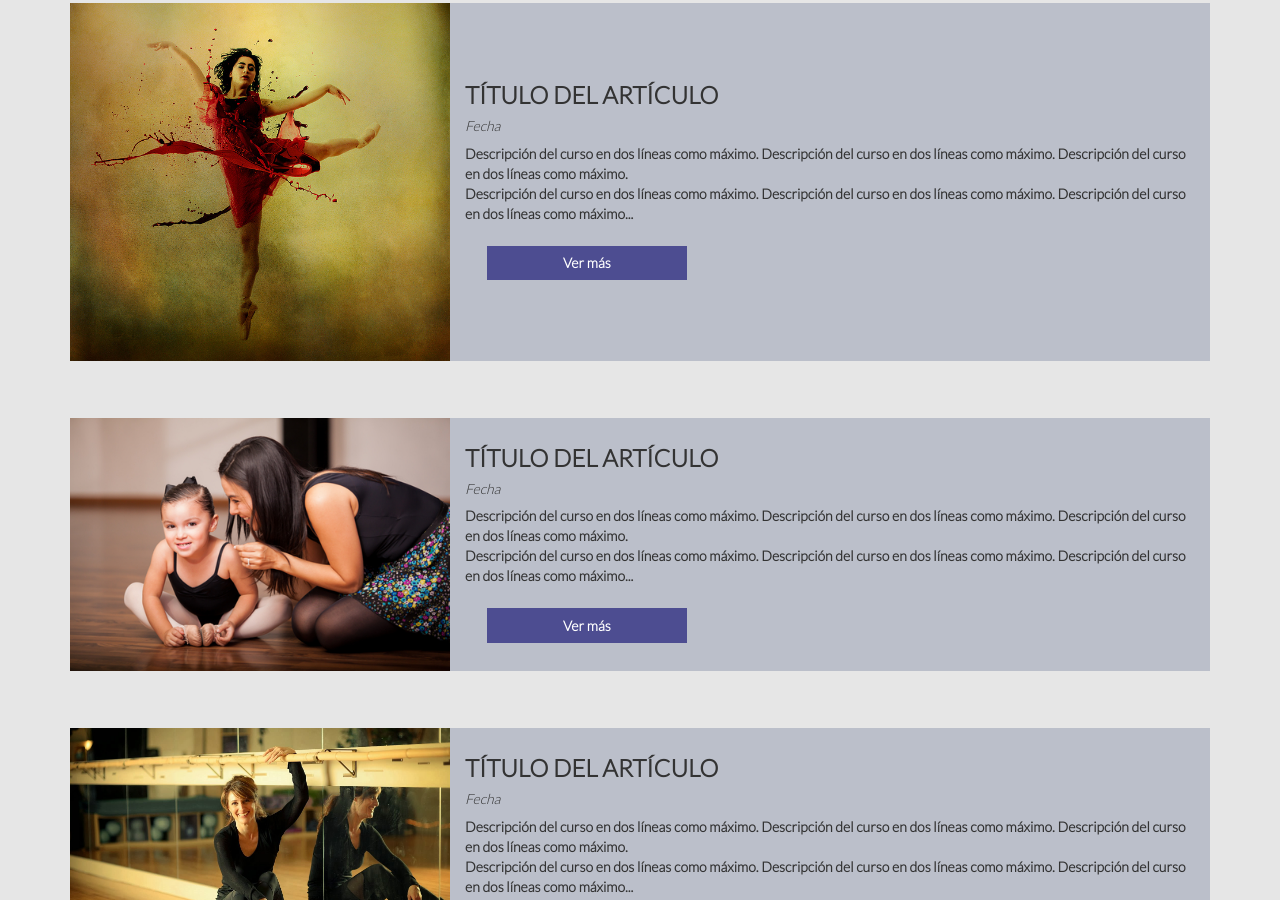
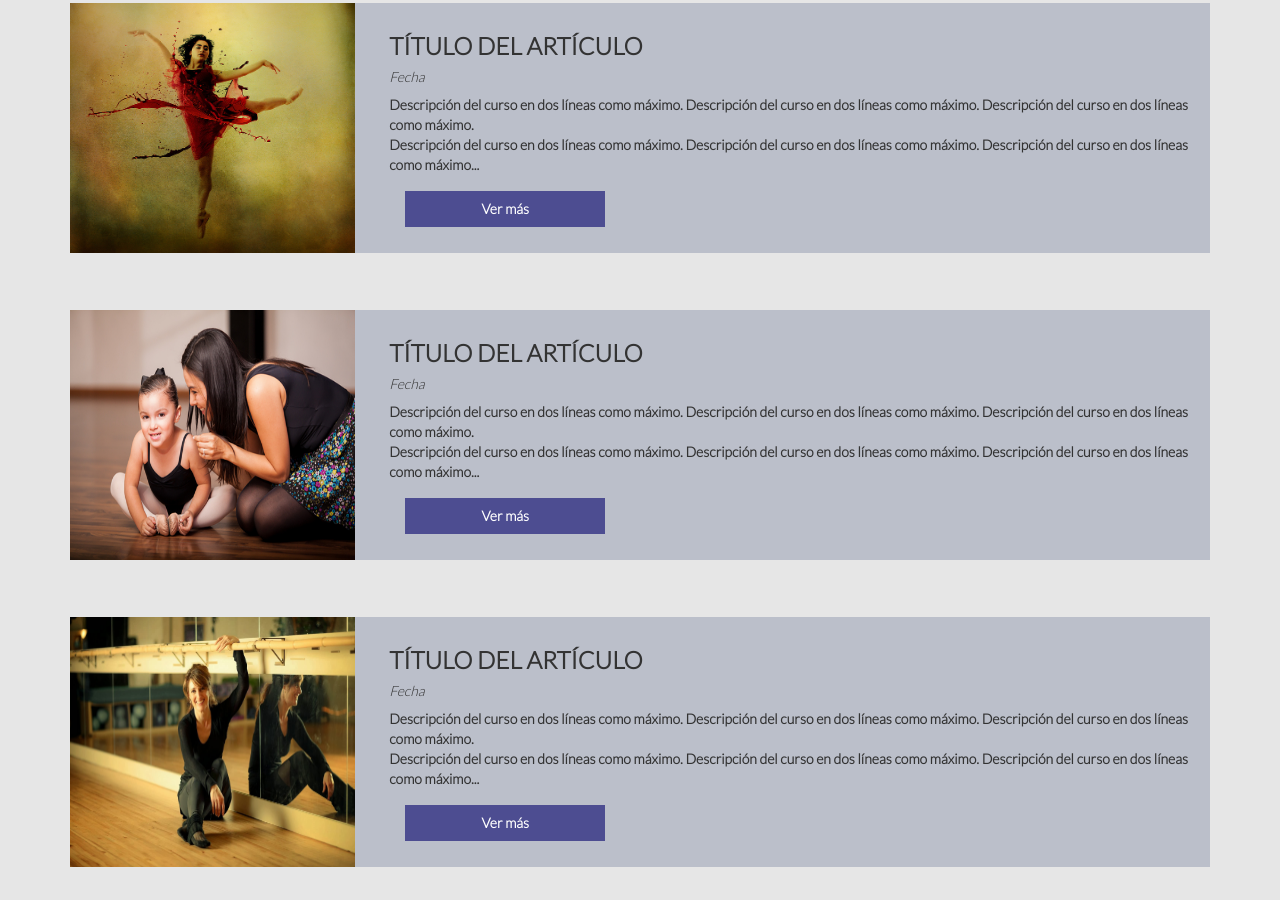
Before and after one commit to savvy-squad/danza-arte, a plain HTML site: page blog.html in a window 1280 px wide. Shown: the part 219-1119 px from the top of the page. Drawn offline with Linux system fonts and the light colour scheme; some icons are missing.

Commit message:
blog spacio

```diff
--- a/blog.html
+++ b/blog.html
@@ -37,10 +37,10 @@
                       <h2>BLOG</h2>
                       <table class="tabla">
                           <tr>
-                              <td class="col-md-4">
+                              <td class="col-md-3">
                                   <img src="img/blog1.jpg" alt="">
                               </td>
-                              <th class="col-md-8">
+                              <th class="col-md-9">
                                 <h3>TÍTULO DEL ARTÍCULO</h3>
                                 <h5><em>Fecha</em></h5>
                                 <p>Descripción del curso en dos líneas como máximo. Descripción del curso en dos líneas como máximo. Descripción del curso en dos líneas como máximo. <br>Descripción del curso en dos líneas como máximo. Descripción del curso en dos líneas como máximo. Descripción del curso en dos líneas como máximo...</p>
@@ -50,10 +50,10 @@
                       </table>
                       <table class="tabla">
                           <tr>
-                              <td class="col-md-4">
+                              <td class="col-md-3">
                                   <img src="img/profesor_5jpg.jpg" alt="">
                               </td>
-                              <th class="col-md-8">
+                              <th class="col-md-9">
                                 <h3>TÍTULO DEL ARTÍCULO</h3>
                                 <h5><em>Fecha</em></h5>
                                 <p>Descripción del curso en dos líneas como máximo. Descripción del curso en dos líneas como máximo. Descripción del curso en dos líneas como máximo. <br>Descripción del curso en dos líneas como máximo. Descripción del curso en dos líneas como máximo. Descripción del curso en dos líneas como máximo...</p>
@@ -63,10 +63,10 @@
                       </table>
                       <table class="tabla">
                           <tr>
-                              <td class="col-md-4">
+                              <td class="col-md-3">
                                   <img src="img/instructor_1.jpg" alt="">
                               </td>
-                              <th class="col-md-8">
+                              <th class="col-md-9">
                                 <h3>TÍTULO DEL ARTÍCULO</h3>
                                 <h5><em>Fecha</em></h5>
                                 <p>Descripción del curso en dos líneas como máximo. Descripción del curso en dos líneas como máximo. Descripción del curso en dos líneas como máximo. <br>Descripción del curso en dos líneas como máximo. Descripción del curso en dos líneas como máximo. Descripción del curso en dos líneas como máximo...</p>
--- a/css/blog.css
+++ b/css/blog.css
@@ -11,11 +11,16 @@
 
 .tabla td img{
     width: 100%;
+    height: 250px;
     }
 
 .tabla td{
     padding: 0;
     margin: 0;
+}
+
+.tabla th{
+    padding-left: 3%;
 }
 
 .tabla h3{
@@ -27,7 +32,7 @@
     width: 200px;
     padding: 1% 2%;
     text-align: center;
-    margin: 3%;
+    margin: 2%;
     }
 
 .tabla .buttom a{
```
